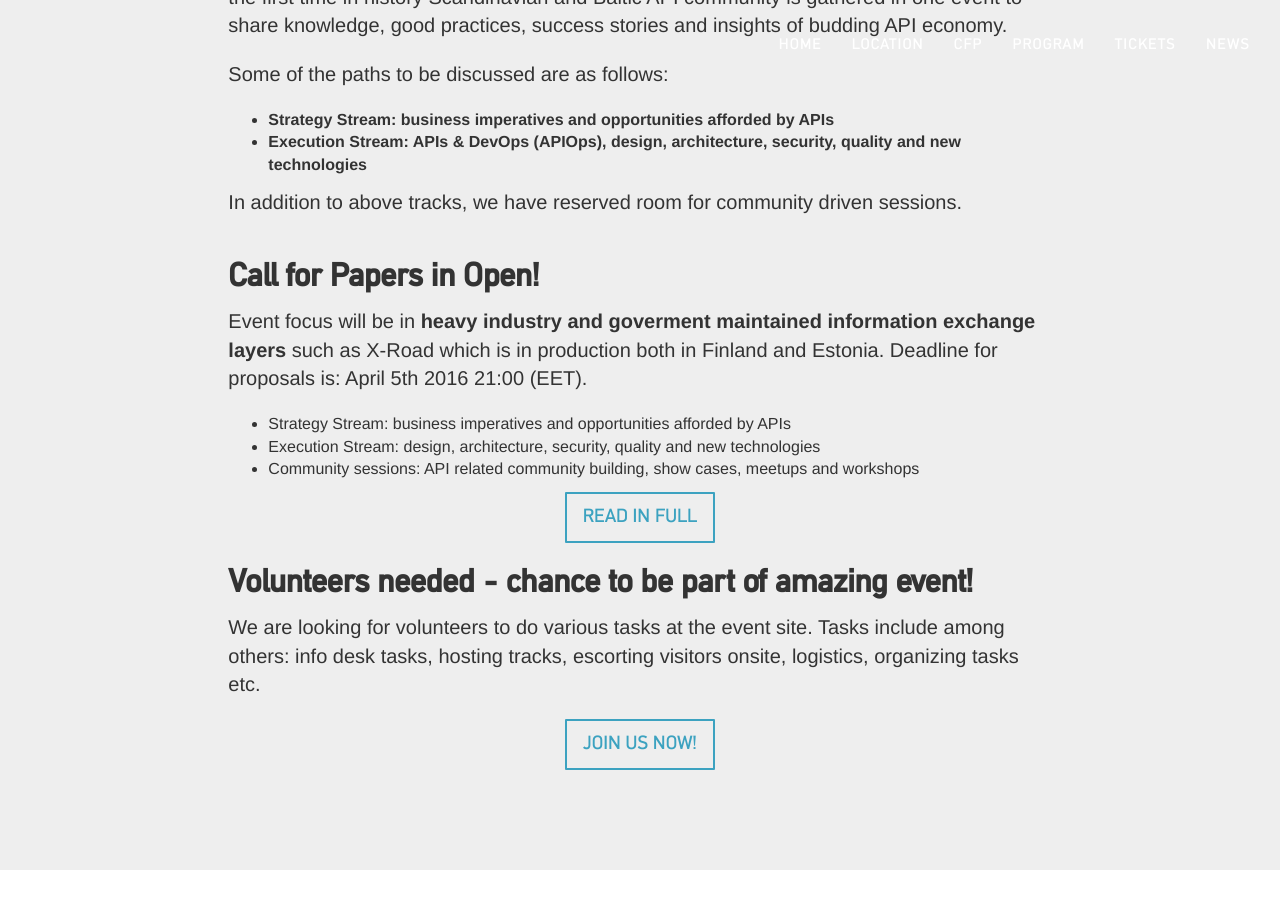
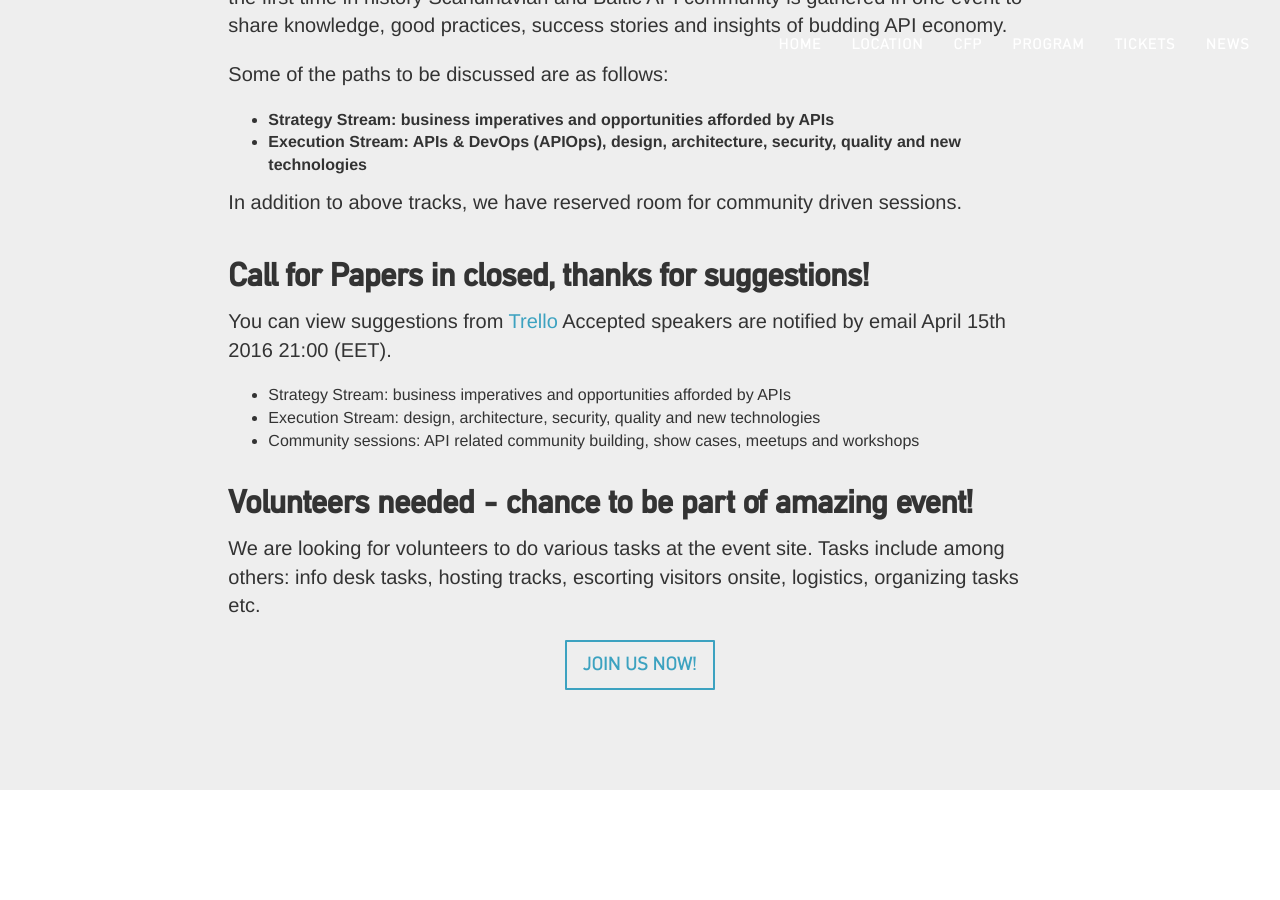
Before and after one commit to apidaysnordic/apidaysnordic.github.io, a Jekyll site: the page built from index.md, in a window 1280 px wide and 900 px high, scrolled down 2930 px. Built offline with Jekyll 4.4.1, drawn with Linux system fonts in a browser that asks for light colours; some web fonts are replaced; comment, search, counter and statistics services are not loaded.

Commit message:
Update default.html

```diff
--- a/_layouts/default.html
+++ b/_layouts/default.html
@@ -146,12 +146,12 @@
 
 		<div class="row">
                         <div class="col-md-8 col-md-offset-2">
-                                <h2>Call for Papers in Open!</h2>
+                                <h2>Call for Papers in closed, thanks for suggestions!</h2>
 
                                 <div class="page-section-content">
 				<p class="p1"><span class="s1">
-				Event focus will be in <b>heavy industry and goverment maintained information exchange layers</b> such as X-Road which is in production both in Finland and Estonia.
-				<b></b>Deadline for proposals is: April 5th 2016 21:00 (EET)</b>.</span></p>
+				You can view suggestions from <a href="https://trello.com/b/6gQT2YPO/api-days-scandinavia-presentations" target="top">Trello</a>
+				<b></b>Accepted speakers are notified by email April 15th 2016 21:00 (EET)</b>.</span></p>
 
 					<ul>
                                         <li>Strategy Stream: business imperatives and opportunities afforded by APIs</li>
@@ -159,13 +159,6 @@
 					<li>Community sessions: API related community building, show cases, meetups and workshops</li>
 					</ul>
                                 </div>
-                                        <div class="col-md-12 text-center">
-                                                <a href="/cfp/" class="btn btn-primary btn-lg">
-                                                        Read in full
-                                                </a>
-                                        </div>
-
-
 
                         </div>
                 </div>
```
